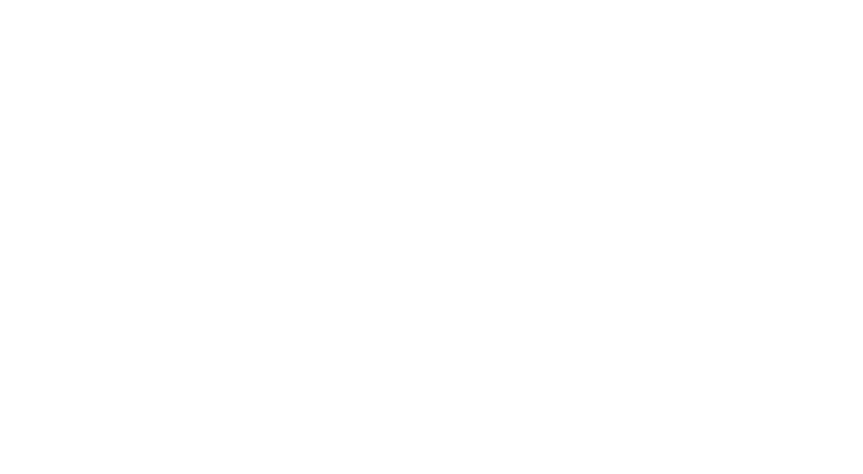
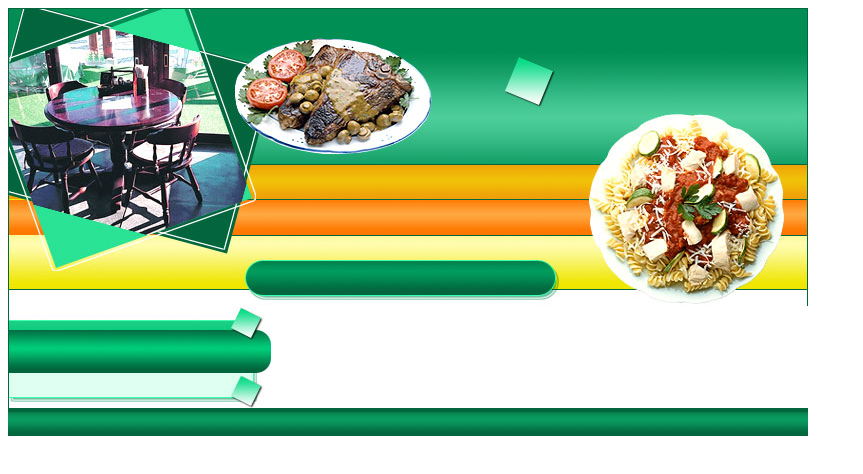
Before and after one commit to Hmyrova/Laba7, a plain HTML site: page index.html in a window 1280 px wide. Shown: the whole page, without its empty margins (0-863 px from the left). Drawn offline with Linux system fonts and the light colour scheme; files whose address does not match are found by name.

Commit message:
commit 2

```diff
--- a/index.html
+++ b/index.html
@@ -6,10 +6,9 @@ and open the template in the editor.
 -->
 <html>
     <head>
-        <title>лаба6</title>
+        <title>лаба7</title>
         <meta charset="UTF-8">
-        <link rel="stylesheet" type="text/css" href="C:\Users\Ася\Desktop\6\style\style.css">
-
+        <link rel="stylesheet" type="text/css" href="C:\Users\Ася\Desktop\7\style.css">
     </head>
     <body>
         <div id="main">
--- /dev/null
+++ b/style.css
@@ -0,0 +1,62 @@
+
+#main{
+width:800px;
+background-image: url(images\fon_bg.jpg);
+background-repeat:repeat-y;
+}
+#header{
+ width:800px;
+ height:155px;
+ background-image: url(images/header.jpg);
+ background-repeat:no-repeat;
+}
+#menu1{
+ width:800px;
+ height:35px;
+ background-image: url(images/menu1.jpg);
+ background-repeat:no-repeat;
+}
+#menu2{
+ width:800px;
+ height:36px;
+ background-image: url(images/menu2.jpg);
+ background-repeat:no-repeat;
+}
+#menu3{
+ width:800px;
+ height:72px;
+ background-image: url(images/menu3.jpg);
+ background-repeat:no-repeat;
+}
+#reklama{
+ float:left;
+ width:263px;
+}
+#reklama_top{
+ width:263px;
+ height:67px;
+ background-image: url(images/reklama_top.jpg);
+ background-repeat:no-repeat;
+}
+#reklama_text{
+ width:263px;
+ background-image: url(images/reklama_bg.jpg);
+ background-repeat: repeat-y;
+}
+#reklama_bottom{
+ width:263px;
+ height:35px;
+ background-image: url(images/reklama_bottom.jpg);
+ background-repeat:no-repeat;
+}
+#content{
+ float:left;
+ width:507px;
+}
+#footer{
+ clear:both;
+ width:800px;
+ height:28px;
+ background-image: url(images/footer.jpg);
+ background-repeat: repeat-x;
+}
--- a/style/style.css
+++ /dev/null
@@ -1,6 +0,0 @@
-#blok1{
-border:1px solid red;
-width:150px;
-height:50px;
-float:right;
-}
```
